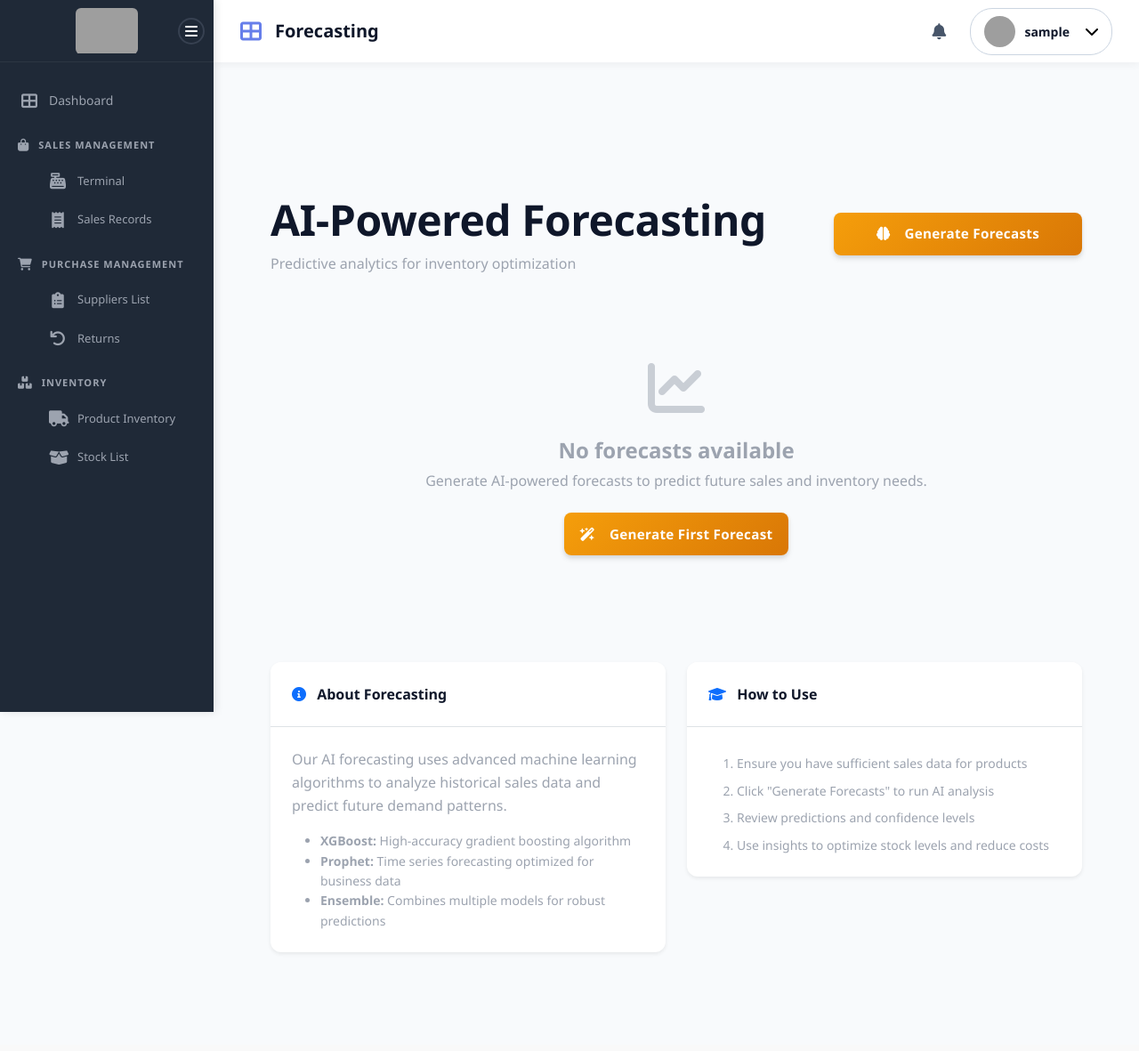
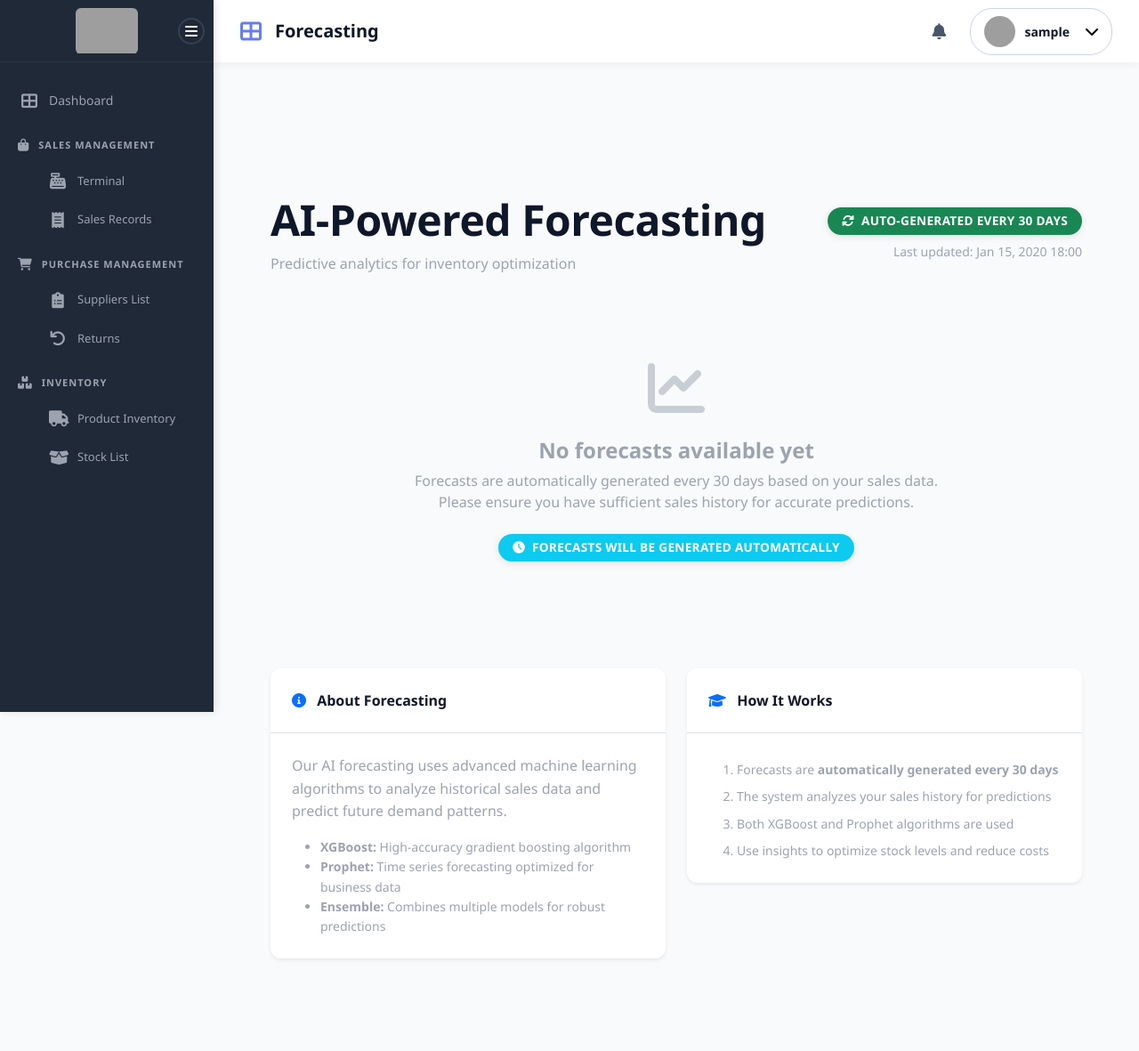
Before and after one commit to feitansy/multibliz-pos-system, a Django app: page /forecasting/forecasts/ in a window 1280 px wide. Shown: the whole page at 89% size. Before the commit the page ends 1071 px from the top, so only its background shows below. Run offline with Django 5.2, Linux system fonts and the light colour scheme; a user stored in the database is signed in; tables that the repository leaves empty hold one stand-in row (values such as "Sample post"); parts of the project's set-up code (start-up, migrations or seed data) failed here and were passed over; grey boxes are pictures that could not be loaded.

Commit message:
Remove manual forecast generation - now fully automatic every 30 days
- Removed Generate Forecasts button from UI
- Removed GenerateForecastView class
- Removed manual generation URL routes
- Updated template to show auto-generation status
- Forecasts now regenerate automatically based on sales data

```diff
--- a/forecasting/urls.py
+++ b/forecasting/urls.py
@@ -3,7 +3,5 @@ from . import views
 
 urlpatterns = [
     path('forecasts/', views.ForecastListView.as_view(), name='forecast_list'),
-    path('forecasts/generate/', views.GenerateForecastView.as_view(), name='forecast_generate'),
-    path('forecasts/generate/<int:product_id>/', views.GenerateForecastView.as_view(), name='generate_forecast'),
     path('forecasts/<int:pk>/', views.ForecastDetailView.as_view(), name='forecast_detail'),
 ]
--- a/forecasting/views.py
+++ b/forecasting/views.py
@@ -1,17 +1,13 @@
 from django.shortcuts import render
 from django.views.generic import ListView, DetailView
-from django.http import JsonResponse
-from django.views import View
 from django.contrib.auth.mixins import LoginRequiredMixin
 from django.db import models
 from django.db.models.functions import TruncDate
 from .models import Forecast, ForecastConfig
-import pandas as pd
-import xgboost as xgb
-from prophet import Prophet
 from sales.models import Sale
 from datetime import datetime, timedelta
 import json
+
 
 class ForecastListView(LoginRequiredMixin, ListView):
     model = Forecast
@@ -116,270 +112,7 @@ class ForecastListView(LoginRequiredMixin, ListView):
 
         return context
 
+
 class ForecastDetailView(LoginRequiredMixin, DetailView):
     model = Forecast
     template_name = 'forecasting/forecast_detail.html'
-
-class GenerateForecastView(LoginRequiredMixin, View):
-    def get(self, request, product_id=None):
-        # First, delete old forecasts (older than today)
-        today = datetime.now().date()
-        old_forecasts = Forecast.objects.filter(forecast_date__lt=today)
-        deleted_count = old_forecasts.count()
-        old_forecasts.delete()
-
-        if product_id:
-            # Get historical sales data for specific product
-            sales = Sale.objects.filter(product_id=product_id).order_by('sale_date')
-            if not sales.exists():
-                return JsonResponse({'error': 'No sales data available for this product'}, status=400)
-
-            # Prepare data for forecasting
-            df = pd.DataFrame(list(sales.values('sale_date', 'quantity')))
-            df['sale_date'] = pd.to_datetime(df['sale_date'])
-            df = df.groupby('sale_date')['quantity'].sum().reset_index()
-            df.columns = ['ds', 'y']
-
-            # Check if we have enough data points
-            if len(df) < 2:
-                return JsonResponse({
-                    'error': 'Insufficient data for forecasting. Need at least 2 data points.',
-                    'current_data_points': len(df)
-                }, status=400)
-
-            # XGBoost Forecast
-            xgboost_forecast = self.xgboost_forecast(df)
-
-            # Prophet Forecast - only if we have enough data
-            if len(df) >= 2:
-                prophet_forecast = self.prophet_forecast(df)
-            else:
-                prophet_forecast = xgboost_forecast
-
-            # Delete existing future forecasts for this product
-            Forecast.objects.filter(product_id=product_id, forecast_date__gte=today).delete()
-
-            # Save forecasts for next 30 days (one per day)
-            for day_offset in range(0, 30):
-                forecast_date = today + timedelta(days=day_offset)
-                # Vary the prediction slightly for each day for a more realistic distribution
-                daily_xgb = int(xgboost_forecast * (0.85 + (day_offset % 7) * 0.05))
-                daily_prophet = int(prophet_forecast * (0.85 + ((day_offset + 3) % 7) * 0.05))
-
-                Forecast.objects.create(
-                    product_id=product_id,
-                    forecast_date=forecast_date,
-                    predicted_quantity=daily_xgb,
-                    algorithm_used='xgboost'
-                )
-                Forecast.objects.create(
-                    product_id=product_id,
-                    forecast_date=forecast_date,
-                    predicted_quantity=daily_prophet,
-                    algorithm_used='prophet'
-                )
-
-            return JsonResponse({
-                'message': 'Forecasts generated successfully for next 30 days',
-                'xgboost_forecast': xgboost_forecast,
-                'prophet_forecast': prophet_forecast
-            })
-        else:
-            # Generate forecasts for all products (limit to top 50 products with most sales)
-            products = Sale.objects.values('product').annotate(
-                sale_count=models.Count('id')
-            ).order_by('-sale_count')[:50].values_list('product', flat=True)
-
-            # Delete existing future forecasts for these products
-            Forecast.objects.filter(product__in=products, forecast_date__gte=today).delete()
-
-            forecasts_generated = 0
-            errors = []
-
-            for prod_id in products:
-                sales = Sale.objects.filter(product_id=prod_id).order_by('sale_date')
-                if sales.exists():
-                    df = pd.DataFrame(list(sales.values('sale_date', 'quantity')))
-                    df['sale_date'] = pd.to_datetime(df['sale_date'])
-                    df = df.groupby('sale_date')['quantity'].sum().reset_index()
-                    df.columns = ['ds', 'y']
-
-                    # Only generate forecasts if we have enough data
-                    if len(df) < 2:
-                        errors.append(f'Product {prod_id}: Insufficient data ({len(df)} points)')
-                        continue
-
-                    try:
-                        xgboost_forecast = self.xgboost_forecast(df)
-                        prophet_forecast = self.prophet_forecast(df)
-
-                        # Generate forecasts for next 30 days (one per day)
-                        for day_offset in range(0, 30):
-                            forecast_date = today + timedelta(days=day_offset)
-                            # Vary the prediction slightly for each day for a more realistic distribution
-                            daily_xgb = int(xgboost_forecast * (0.85 + (day_offset % 7) * 0.05))
-                            daily_prophet = int(prophet_forecast * (0.85 + ((day_offset + 3) % 7) * 0.05))
-
-                            Forecast.objects.create(
-                                product_id=prod_id,
-                                forecast_date=forecast_date,
-                                predicted_quantity=daily_xgb,
-                                algorithm_used='xgboost'
-                            )
-                            Forecast.objects.create(
-                                product_id=prod_id,
-                                forecast_date=forecast_date,
-                                predicted_quantity=daily_prophet,
-                                algorithm_used='prophet'
-                            )
-                        forecasts_generated += 60  # 30 days * 2 algorithms
-                    except Exception as e:
-                        errors.append(f'Product {prod_id}: {str(e)}')
-
-            # Update the forecast config to mark as generated
-            config = ForecastConfig.get_config()
-            config.mark_generated()
-
-            return JsonResponse({
-                'message': f'Generated {forecasts_generated} forecasts for top 50 products. Cleaned up {deleted_count} old forecasts.',
-                'forecasts_generated': forecasts_generated,
-                'old_forecasts_deleted': deleted_count,
-                'total_products': len(products),
-                'next_auto_generation': f'In {config.generation_interval_days} days',
-                'errors': errors if errors else 'None'
-            })
-
-    def xgboost_forecast(self, df):
-        """
-        XGBoost implementation for demand forecasting
-        Creates features based on historical patterns and trends
-        """
-        if df['y'].empty or len(df) < 2:
-            return 0
-
-        try:
-            # Create features from time series
-            df['day_of_week'] = df['ds'].dt.dayofweek
-            df['month'] = df['ds'].dt.month
-            df['quarter'] = df['ds'].dt.quarter
-            df['lag_1'] = df['y'].shift(1)
-            df['lag_7'] = df['y'].shift(7)
-            df['rolling_mean_7'] = df['y'].rolling(window=7, min_periods=1).mean()
-            df['rolling_std_7'] = df['y'].rolling(window=7, min_periods=1).std()
-
-            # Fill NaN values using forward fill then backward fill
-            df = df.bfill().ffill()
-
-            # Prepare features and target
-            feature_cols = ['day_of_week', 'month', 'quarter', 'lag_1', 'lag_7', 'rolling_mean_7', 'rolling_std_7']
-            X = df[feature_cols]
-            y = df['y']
-
-            # Train XGBoost model
-            model = xgb.XGBRegressor(
-                n_estimators=100,
-                max_depth=5,
-                learning_rate=0.1,
-                random_state=42,
-                verbosity=0
-            )
-            model.fit(X, y, verbose=False)
-
-            # Create future date for prediction
-            last_date = df['ds'].iloc[-1]
-            future_date = last_date + timedelta(days=30)
-
-            # Prepare future features
-            future_features = pd.DataFrame({
-                'day_of_week': [future_date.dayofweek],
-                'month': [future_date.month],
-                'quarter': [future_date.quarter],
-                'lag_1': [df['y'].iloc[-1]],
-                'lag_7': [df['y'].iloc[-7] if len(df) >= 7 else df['y'].mean()],
-                'rolling_mean_7': [df['rolling_mean_7'].iloc[-1]],
-                'rolling_std_7': [df['rolling_std_7'].iloc[-1]]
-            })
-
-            prediction = model.predict(future_features)[0]
-            # Scale prediction to be more realistic (average of last 14 days * trend)
-            recent_avg = df['y'].tail(14).mean()
-            scaled_prediction = max(recent_avg * 0.8, prediction)  # At least 80% of recent average
-            return int(max(5, round(scaled_prediction)))  # Minimum 5 units
-
-        except Exception as e:
-            # Fallback: Use weighted average of recent data
-            recent_data = df['y'].tail(14)
-            weighted_sum = 0
-            weight_sum = 0
-            for i, val in enumerate(recent_data):
-                weight = i + 1
-                weighted_sum += val * weight
-                weight_sum += weight
-            weighted_avg = weighted_sum / weight_sum
-            return int(max(5, round(weighted_avg)))
-
-    def prophet_forecast(self, df):
-        """
-        Prophet forecasting with improved accuracy
-        Uses Facebook's Prophet for time series forecasting
-        """
-        try:
-            # Configure Prophet with better parameters
-            model = Prophet(
-                interval_width=0.95,
-                yearly_seasonality=True,
-                weekly_seasonality=True,
-                daily_seasonality=False,
-                seasonality_mode='additive'
-            )
-
-            # Add regressors if available
-            model.fit(df)
-
-            # Forecast 30 days ahead
-            future = model.make_future_dataframe(periods=30)
-            forecast = model.predict(future)
-
-            # Get the final prediction
-            predicted_value = forecast['yhat'].iloc[-1]
-
-            # Scale to be more realistic (use average of last 14 days as baseline)
-            recent_avg = df['y'].tail(14).mean()
-            scaled_prediction = max(recent_avg * 0.8, predicted_value)  # At least 80% of recent average
-
-            # Ensure positive prediction
-            return int(max(5, round(scaled_prediction)))  # Minimum 5 units
-
-        except Exception as e:
-            # Fallback: Exponential smoothing
-            return self._exponential_smoothing_forecast(df)
-
-    def _exponential_smoothing_forecast(self, df):
-        """
-        Fallback method using exponential smoothing
-        Good for trending data
-        """
-        try:
-            from scipy import stats
-
-            # Use exponential smoothing with trend
-            y = df['y'].values
-            alpha = 0.3  # Smoothing factor
-
-            # Calculate trend using linear regression
-            x = range(len(y))
-            slope, intercept, _, _, _ = stats.linregress(x, y)
-
-            # Exponential smoothing with trend
-            smoothed = y[-1]
-            forecast = smoothed + slope * 30
-
-            # Scale to be reasonable (at least average of last 14 days)
-            recent_avg = df['y'].tail(14).mean()
-            scaled_forecast = max(recent_avg * 0.8, forecast)
-
-            return int(max(5, round(scaled_forecast)))  # Minimum 5 units
-        except:
-            # Ultimate fallback: Simple average of recent data
-            recent_avg = df['y'].tail(14).mean()
-            return int(max(5, round(recent_avg)))  # Minimum 5 units
--- a/templates/forecasting/forecast_list.html
+++ b/templates/forecasting/forecast_list.html
@@ -9,21 +9,20 @@
             <h1 class="display-5 fw-bold mb-2">AI-Powered Forecasting</h1>
             <p class="text-muted fs-6">Predictive analytics for inventory optimization</p>
         </div>
-        <button onclick="generateForecasts()" class="btn btn-warning btn-lg px-5" id="generateBtn">
-            <i class="fas fa-brain me-2"></i>Generate Forecasts
-        </button>
+        <div class="text-end">
+            <div class="badge bg-success px-3 py-2 mb-2">
+                <i class="fas fa-sync-alt me-1"></i> Auto-Generated Every 30 Days
+            </div>
+            {% if last_generated %}
+            <small class="text-muted d-block">
+                Last updated: {{ last_generated|date:"M d, Y H:i" }}
+                {% if next_generation_days > 0 %}
+                <br>Next update in {{ next_generation_days }} days
+                {% endif %}
+            </small>
+            {% endif %}
+        </div>
     </div>
-
-    <!-- Loading Indicator -->
-    <div id="loadingIndicator" class="alert alert-info" style="display:none;">
-        <div class="spinner-border spinner-border-sm me-2" role="status">
-            <span class="visually-hidden">Loading...</span>
-        </div>
-        <span>Generating forecasts... This may take a few moments.</span>
-    </div>
-
-    <!-- Status Message -->
-    <div id="statusMessage" class="alert" style="display:none;"></div>
 
     {% if object_list %}
         <!-- Forecast Chart with Summary -->
@@ -248,11 +247,14 @@
     {% else %}
         <div class="text-center py-5">
             <i class="fas fa-chart-line fa-4x text-muted mb-4" style="opacity: 0.5;"></i>
-            <h4 class="fw-bold text-muted mb-2">No forecasts available</h4>
-            <p class="text-muted fs-6 mb-4">Generate AI-powered forecasts to predict future sales and inventory needs.</p>
-            <button onclick="generateForecasts()" class="btn btn-warning btn-lg">
-                <i class="fas fa-wand-magic-sparkles me-2"></i>Generate First Forecast
-            </button>
+            <h4 class="fw-bold text-muted mb-2">No forecasts available yet</h4>
+            <p class="text-muted fs-6 mb-4">
+                Forecasts are automatically generated every 30 days based on your sales data.
+                <br>Please ensure you have sufficient sales history for accurate predictions.
+            </p>
+            <div class="badge bg-info px-3 py-2">
+                <i class="fas fa-clock me-1"></i> Forecasts will be generated automatically
+            </div>
         </div>
     {% endif %}
 
@@ -280,13 +282,13 @@
             <div class="card border-0 shadow-sm">
                 <div class="card-header bg-white border-bottom p-4">
                     <i class="fas fa-graduation-cap text-primary me-2"></i>
-                    <h6 class="mb-0 fw-bold d-inline">How to Use</h6>
+                    <h6 class="mb-0 fw-bold d-inline">How It Works</h6>
                 </div>
                 <div class="card-body p-4">
                     <ol class="small text-muted mb-0">
-                        <li class="mb-2">Ensure you have sufficient sales data for products</li>
-                        <li class="mb-2">Click "Generate Forecasts" to run AI analysis</li>
-                        <li class="mb-2">Review predictions and confidence levels</li>
+                        <li class="mb-2">Forecasts are <strong>automatically generated every 30 days</strong></li>
+                        <li class="mb-2">The system analyzes your sales history for predictions</li>
+                        <li class="mb-2">Both XGBoost and Prophet algorithms are used</li>
                         <li>Use insights to optimize stock levels and reduce costs</li>
                     </ol>
                 </div>
@@ -540,58 +542,5 @@ function updateChartScale(scale) {
 document.addEventListener('DOMContentLoaded', function() {
     initializeChart();
 });
-
-function generateForecasts() {
-    const generateBtn = document.getElementById('generateBtn');
-    const loadingIndicator = document.getElementById('loadingIndicator');
-    const statusMessage = document.getElementById('statusMessage');
-
-    // Disable button and show loading
-    generateBtn.disabled = true;
-    loadingIndicator.style.display = 'block';
-    statusMessage.style.display = 'none';
-
-    // Call the API
-    fetch("{% url 'forecast_generate' %}", {
-        method: 'GET',
-        headers: {
-            'Content-Type': 'application/json',
-        }
-    })
-    .then(response => response.json())
-    .then(data => {
-        loadingIndicator.style.display = 'none';
-
-        if (data.error) {
-            // Show error
-            statusMessage.className = 'alert alert-danger';
-            statusMessage.innerHTML = '<strong>Error:</strong> ' + data.error;
-            statusMessage.style.display = 'block';
-        } else {
-            // Show success message
-            statusMessage.className = 'alert alert-success';
-            let errorMsg = '';
-            if (data.errors && data.errors.length > 0) {
-                errorMsg = '<br><small>' + data.errors.join('<br>') + '</small>';
-            }
-            statusMessage.innerHTML = '<strong>Success!</strong> ' + data.message + errorMsg;
-            statusMessage.style.display = 'block';
-
-            // Reload page after 2 seconds to show new forecasts
-            setTimeout(() => {
-                location.reload();
-            }, 2000);
-        }
-
-        generateBtn.disabled = false;
-    })
-    .catch(error => {
-        loadingIndicator.style.display = 'none';
-        statusMessage.className = 'alert alert-danger';
-        statusMessage.innerHTML = '<strong>Error:</strong> ' + error.message;
-        statusMessage.style.display = 'block';
-        generateBtn.disabled = false;
-    });
-}
 </script>
 {% endblock %}
```
